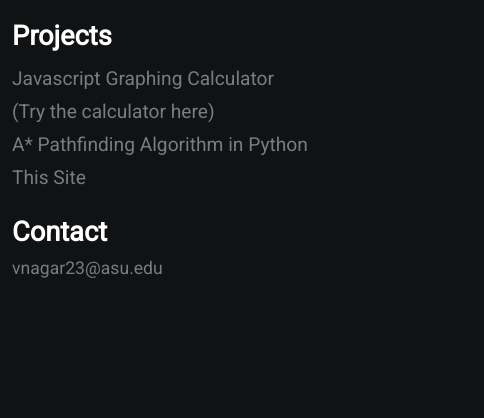
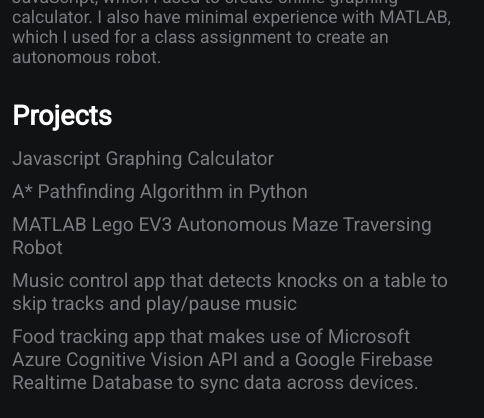
Before and after one commit to vinodhn/vinodhn.github.io, a plain HTML site: page index.html in a window 1280 px wide. Shown: the part 532-950 px from the top of the page, 628-1112 px from the left. Before the commit the page ends 820 px from the top, so only its background shows below. Drawn offline with Linux system fonts and the light colour scheme.

Commit message:
Updated index

```diff
--- a/index.html
+++ b/index.html
@@ -21,12 +21,13 @@
             <h2>About</h2>
             <p>Hi! I'm Vinodh and I'm from the California Bay Area. I'm a Computer Science student at Arizona State University and am in Barrett, The Honors College. I am hard-working, persistant, curious and love technology.</p>
             <h2>Skills</h2>
-            <p>I have extensive experience with Java, C++ and Python. I used Java as well as numerous external libraries to create Android applications at hackathons. I used C++ to create autonomous control software for a robot in the VEX Robotics Competition. I used Python to create a few personal side projects, including A* Pathfinding and a Sudoku Puzzle Solver.</p>
+            <p>I have extensive experience with Java, C++ and Python. I used Java as well as numerous external libraries to create Android applications at hackathons. I used C++ to create autonomous control software for a robot in the VEX Robotics Competition. I used Python to create a few personal side projects, including A* Pathfinding and a Sudoku Puzzle Solver. I also have experience with JavaScript, which I used to create online graphing calculator. I also have minimal experience with MATLAB, which I used for a class assignment to create an autonomous robot.</p>
             <h2>Projects</h2>
             <a href="https://github.com/vinodhn/AP-Calculus-BC-Graphing-Calculator">Javascript Graphing Calculator</a>
-            <a href="https://vinodhn.github.io/projects/graphingcalc/calculator.html">(Try the calculator here)</a>
             <a href="https://github.com/vinodhn/A_Star_Pathfinding">A* Pathfinding Algorithm in Python</a>
-            <a href="https://github.com/vinodhn/vinodhn.github.io">This Site</a>
+            <a href="https://github.com/FSE100/projectspyn-team1_fri305">MATLAB Lego EV3 Autonomous Maze Traversing Robot</a>
+            <a href="https://devpost.com/software/musitapp">Music control app that detects knocks on a table to skip tracks and play/pause music</a>
+            <a href="https://devpost.com/software/nutrifacts">Food tracking app that makes use of Microsoft Azure Cognitive Vision API and a Google Firebase Realtime Database to sync data across devices.</a>
             <h2>Contact</h2>
             <p>vnagar23@asu.edu</p>
         </div>
```
